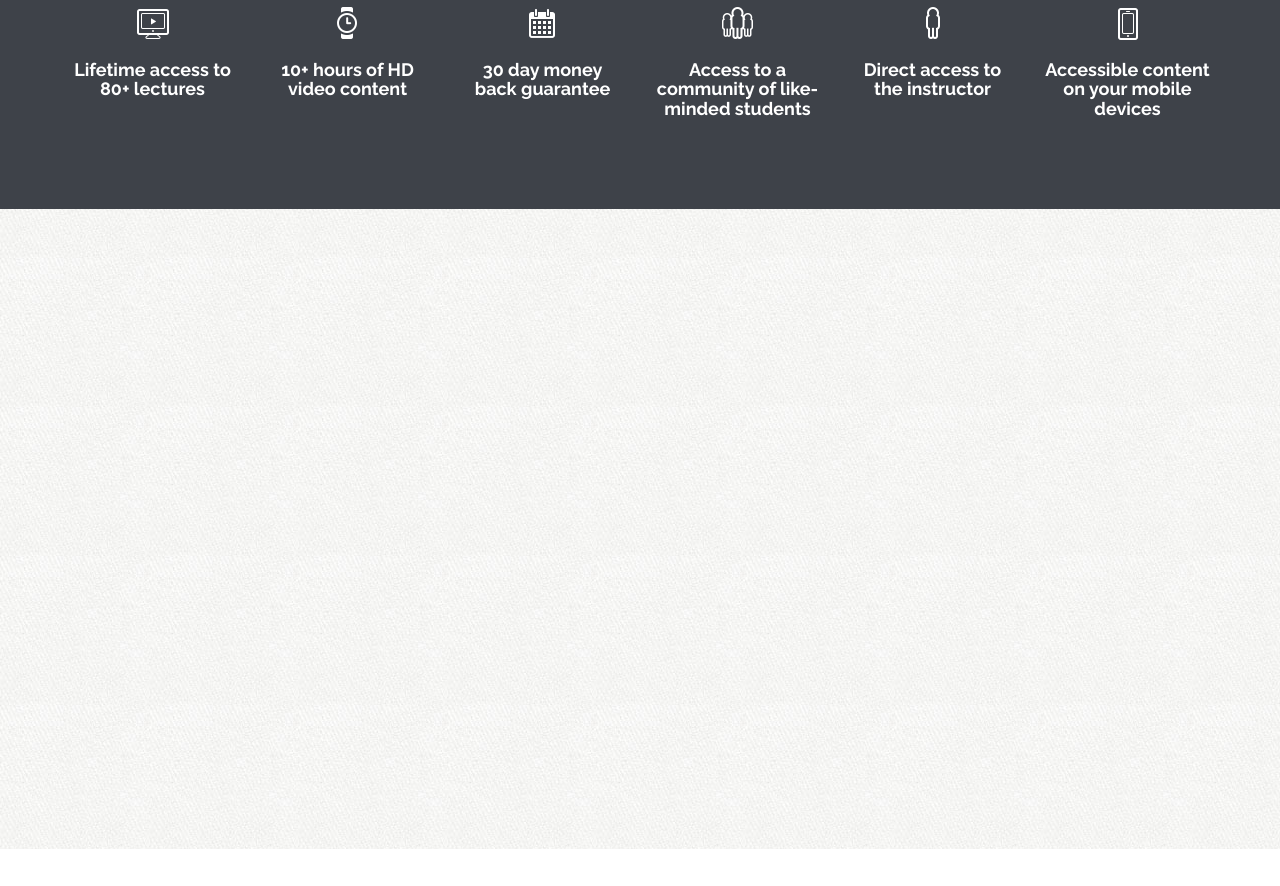
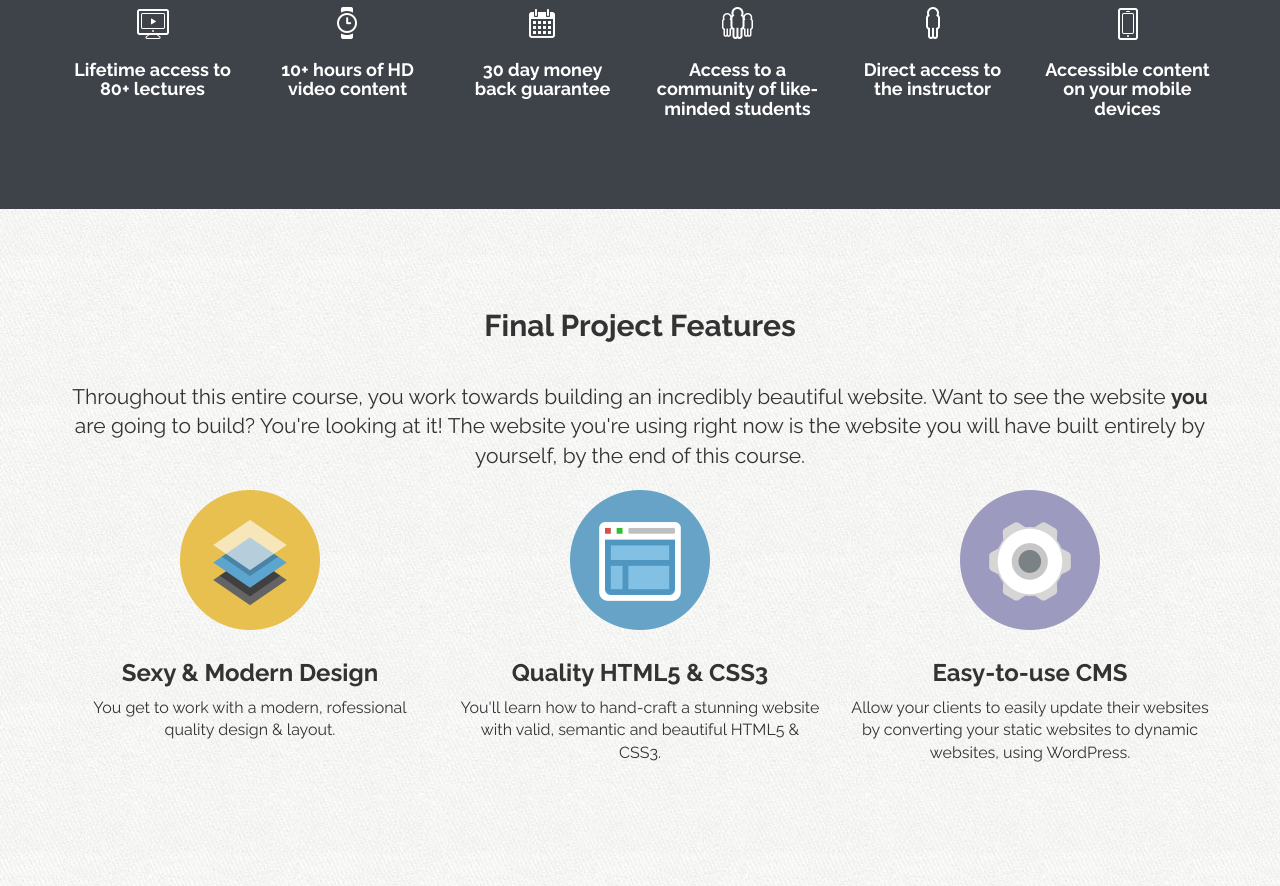
Before and after one commit to katreinhart/bootstrapcourse, a plain HTML site: page static/index.html in a window 1280 px wide. Shown: the part 2850-3736 px from the top of the page. Before the commit the page ends 3699 px from the top, so only its background shows below. Drawn offline with nearby package versions, Linux system fonts and the light colour scheme.

Commit message:
Add project features

```diff
--- a/static/assets/css/custom.css
+++ b/static/assets/css/custom.css
@@ -167,6 +167,10 @@ section h3{
   text-align: center;
 }
 
+#project-features{
+  text-align: center;
+}
+
 /* === CUSTOM ICON SPRITES === */
 i.ci{
   display: inline-block;
--- a/static/index.html
+++ b/static/index.html
@@ -170,7 +170,9 @@ Web developers are paid well, anywhere from $33,000 to more than $105,000 per ye
         </div>
       </div> <!-- end container -->
     </section>  <!-- who benefits -->
-<!-- project features -->
+
+    <!-- course features
+    ============================================ -->
     <section id="course-features">
       <div class="container">
 
@@ -206,7 +208,46 @@ Web developers are paid well, anywhere from $33,000 to more than $105,000 per ye
           </div><!-- col -->
         </div><!-- row -->
       </div>   <!-- container -->
-    </section>  <!-- project features -->
+    </section>  <!-- course features -->
+
+    <!-- project features
+    ============================================ -->
+    <section id="project-features">
+      <div class="container">
+
+        <h2>Final Project Features</h2>
+        <p class="lead">Throughout this entire course, you work towards building an incredibly beautiful website. Want to see the website <strong>you</strong> are going to build? You're looking at it! The website you're using right now is the website you will have built entirely by yourself, by the end of this course.</p>
+
+        <div class="row">
+          <div class="col-sm-4">
+            <img src="assets/img/icon-design.png" alt="Design">
+            <h3>Sexy &amp; Modern Design</h3>
+            <p>
+              You get to work with a modern, rofessional quality design &amp; layout.
+            </p>
+          </div>
+
+          <div class="col-sm-4">
+            <img src="assets/img/icon-code.png" alt="Code" />
+            <h3>Quality HTML5 &amp; CSS3</h3>
+            <p>
+              You'll learn how to hand-craft a stunning website with valid, semantic and beautiful HTML5 &amp; CSS3.
+            </p>
+          </div>
+
+          <div class="col-sm-4">
+            <img src="assets/img/icon-cms.png" alt="CMS" />
+            <h3>Easy-to-use CMS</h3>
+            <p>
+              Allow your clients to easily update their websites by converting your static websites to dynamic websites, using WordPress.
+            </p>
+          </div>
+        </div>
+
+      </div><!-- column -->
+      </div><!-- container -->
+    </section><!-- project features -->
+
 
     <section>
       <!-- video featurette -->
```
